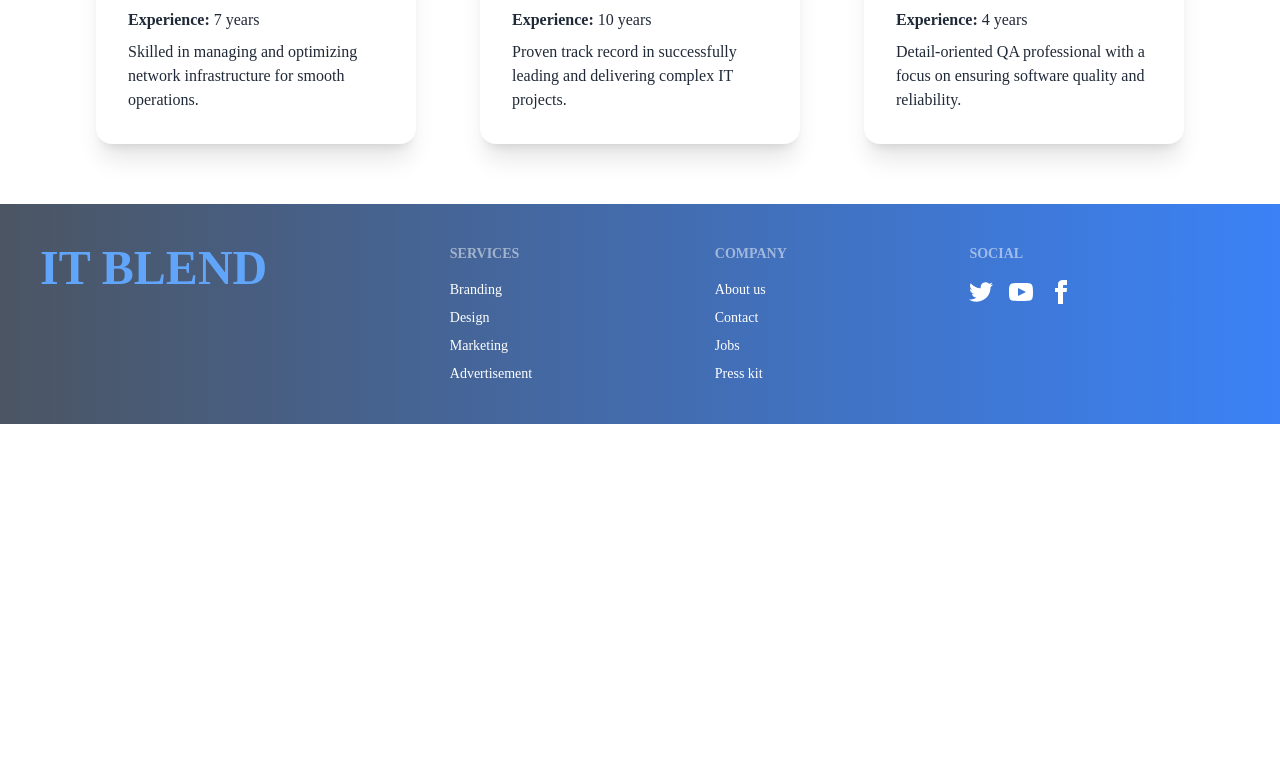
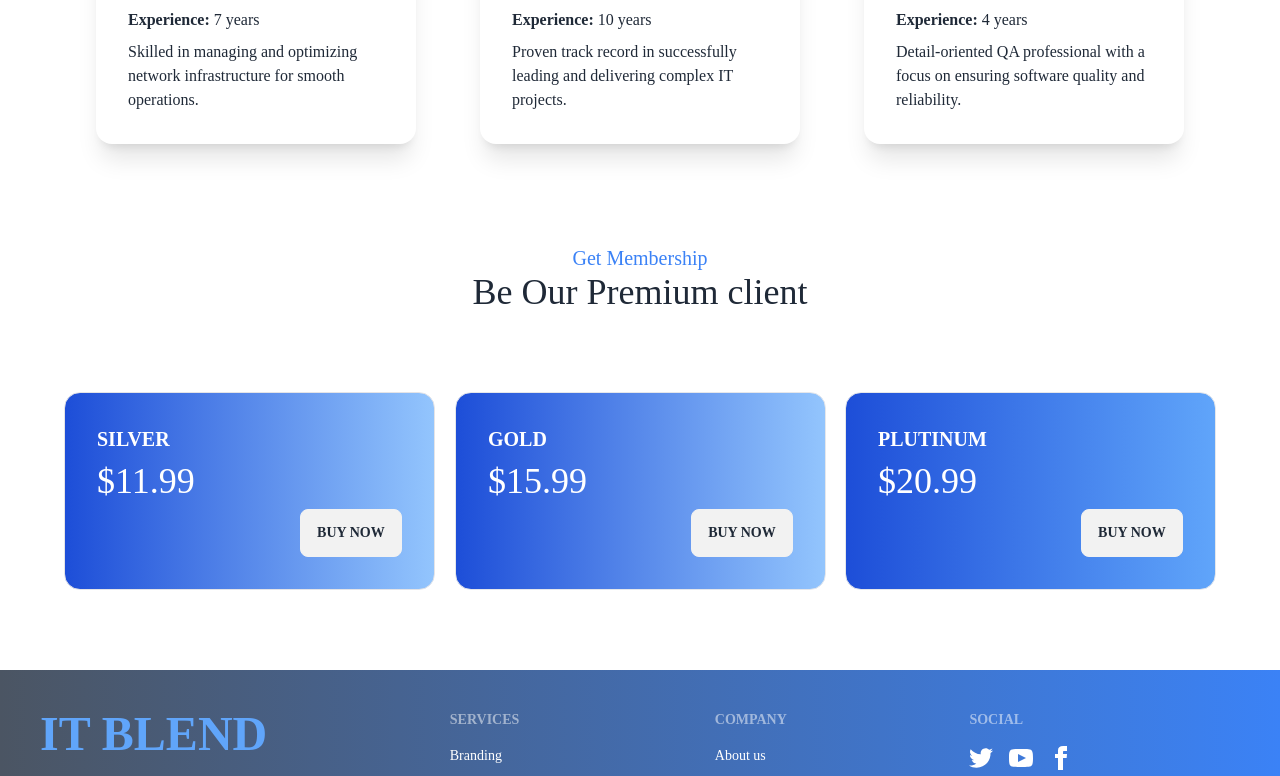
Before and after one commit to SM-RIYAD/it-blend, a React (Vite) app: page / in a window 1280 px wide. Shown: the part 2492-3268 px from the top of the page. Before the commit the page ends 2916 px from the top, so only its background shows below. Built offline with nearby package versions, Linux system fonts and the light colour scheme.

Commit message:
membership section is over

```diff
--- a/src/components/Home/Home.jsx
+++ b/src/components/Home/Home.jsx
@@ -5,6 +5,7 @@ import ServiceCArd from "../Services/ServiceCArd";
 import Services from "../Services/Services";
 import Footer from "../Footer/Footer";
 import TeamSection from "../TeamSection/TeamSection";
+import Membership from "../Membership/Membership";
 
 const Home = () => {
   const [searchWord, setSearchWord] = useState("");
@@ -35,6 +36,7 @@ const Home = () => {
 <Banner></Banner>
 <Services></Services>
 <TeamSection></TeamSection>
+<Membership></Membership>
  <Footer></Footer>
     </div>
   );
--- /dev/null
+++ b/src/components/Membership/Membership.jsx
@@ -0,0 +1,68 @@
+import React from "react";
+import { Link } from "react-router-dom";
+import AOS from 'aos';
+import 'aos/dist/aos.css';
+const Membership = () => {
+  AOS.init();
+  const packages = ["SILVER", "GOLD", "PLATINUM"];
+  return (
+    <div className="mx-auto max-w-6xl my-20">
+ <div className="my-20">
+<h1 className="text-blue-500 mt-10 text-center text-xl "> Get Membership</h1>
+
+<h1 className="text-center text-4xl mb-20 "> Be Our Premium client  </h1>
+</div>
+      <div className="grid gap-5  lg:grid-cols-3 grid-cols-1">
+
+        <Link to={`checkoutpage/SILVER`}>
+        <div  data-aos-delay="100"
+                  data-aos-duration="2000"
+                  data-aos-easing="ease-in-out"
+                  data-aos="flip-left"  className="card w-94 bg-gradient-to-r from-blue-700 to-blue-300 border bg-opacity-70  border-zinc-200 text-primary-content">
+          <div className="card-body text-white">
+            <h2 className="card-title ">SILVER</h2>
+            <p className="text-4xl"> $11.99</p>
+            <div className="card-actions justify-end">
+              <button className="btn">Buy Now</button>
+            </div>
+          </div>
+        </div>
+        </Link>
+        <Link to={`checkoutpage/GOLD`}>
+        <div data-aos-delay="100"
+                  data-aos-duration="2000"
+                  data-aos-easing="ease-in-out"
+                  data-aos="flip-left" className="card w-94 bg-gradient-to-r from-blue-700 to-blue-300 border bg-opacity-70   ">
+          <div className="card-body text-white">
+            <h2 className="card-title">GOLD</h2>
+            <p className="text-4xl"> $15.99</p>
+            <div className="card-actions justify-end">
+              <button className="btn">Buy Now</button>
+            </div>
+          </div>
+        </div>
+</Link>
+<Link to={`checkoutpage/PLATINUM`}>
+<div data-aos-delay="100"
+                  data-aos-duration="2000"
+                  data-aos-easing="ease-in-out"
+                  data-aos="flip-left" className="card w-94 bg-gradient-to-r from-blue-700 to-blue-400 border bg-opacity-70 text-primary-content">
+          <div className="card-body text-white">
+            <h2 className="card-title">PLUTINUM</h2>
+            <p className="text-4xl"> $20.99</p>
+            <div className="card-actions justify-end">
+              <button className="btn">Buy Now</button>
+            </div>
+          </div>
+        </div>
+
+</Link>
+
+
+
+      </div>
+    </div>
+  );
+};
+
+export default Membership;
--- a/src/components/TeamSection/TeamSection.jsx
+++ b/src/components/TeamSection/TeamSection.jsx
@@ -16,7 +16,7 @@ const TeamSection = () => {
 <div className="my-32">
 <h1 className="text-blue-500 mt-10 text-center text-xl "> Meet Our Team</h1>
 
-<h1 className="text-center text-4xl mb-20 "> We provide truly prominent IT solutions.  </h1>
+<h1 className="text-center text-4xl mb-20 "> The driving force behind our IT success  </h1>
 </div>
             <div className='grid  grid-cols-1 lg:grid-cols-3   lg:p-0 '>
 
```
